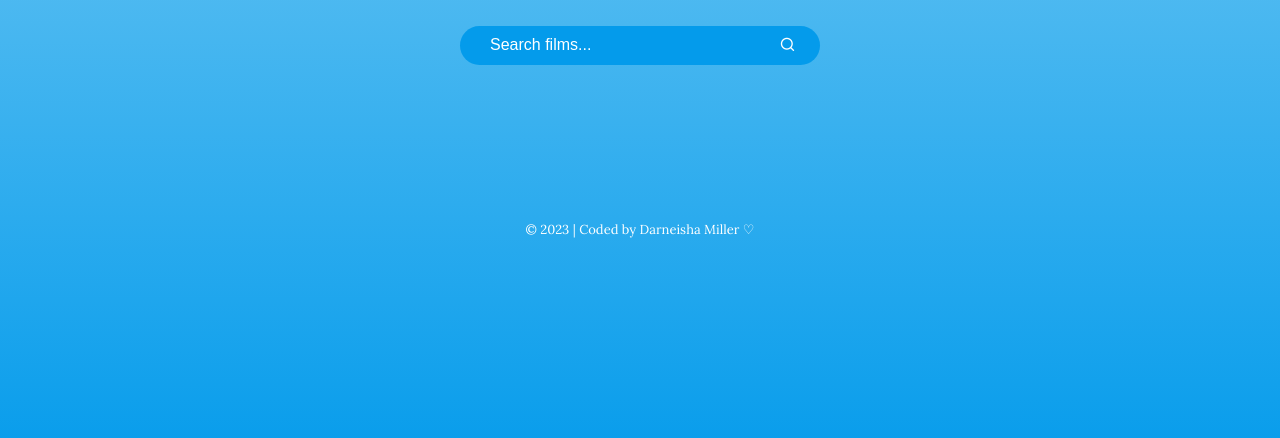
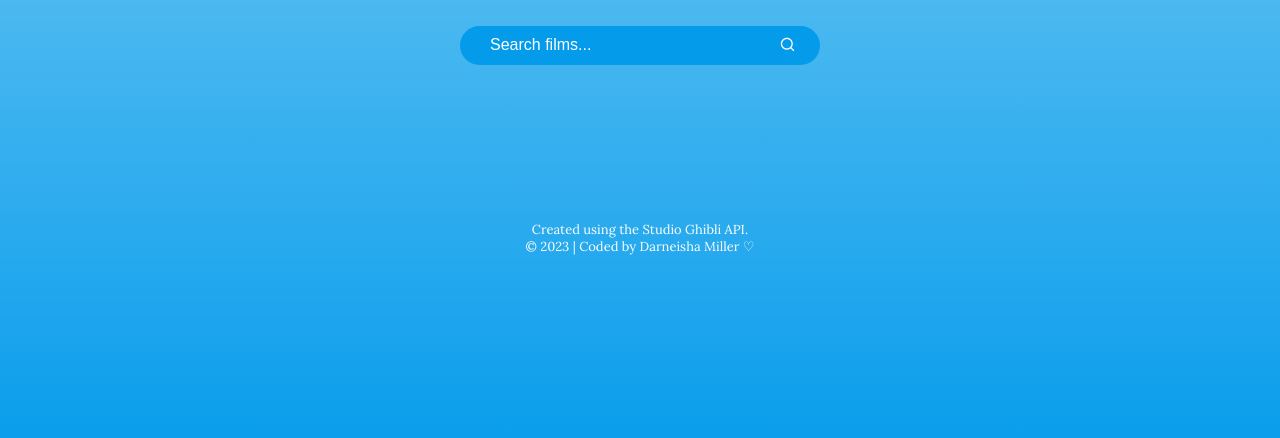
Before and after one commit to darneisham20/StudioGhibliAPI, a plain HTML site: page index.html in a window 1280 px wide. Shown: the part 320-758 px from the top of the page. Drawn offline with nearby package versions, Linux system fonts and the light colour scheme; no server answers.

Commit message:
Footer Text

```diff
--- a/assets/css/style.css
+++ b/assets/css/style.css
@@ -221,6 +221,20 @@ a {
     text-align: center;
 }
 
+.footer__text {
+    display: block;
+    font-size: var(--smaller-font-size);
+    color: var(--text-color-white);
+}
+
+.footer__text a, .footer__text a:visited {
+    color: var(--text-color-white);
+}
+
+.footer__text a:hover {
+    text-decoration: underline;
+}
+
 .footer__copy {
     display: block;
     font-size: var(--smaller-font-size);
--- a/index.html
+++ b/index.html
@@ -51,6 +51,9 @@
     <!-- ==== FOOTER ==== -->
     <footer class="footer">
         <div class="footer__container">
+            <p class="footer__text">Created using the
+                <a href="https://ghibliapi.vercel.app" target="_blank"> Studio Ghibli API</a>.
+            </p>
             <span class="footer__copy">
                 &#169; 2023 | Coded by Darneisha Miller ♡
             </span>
```
